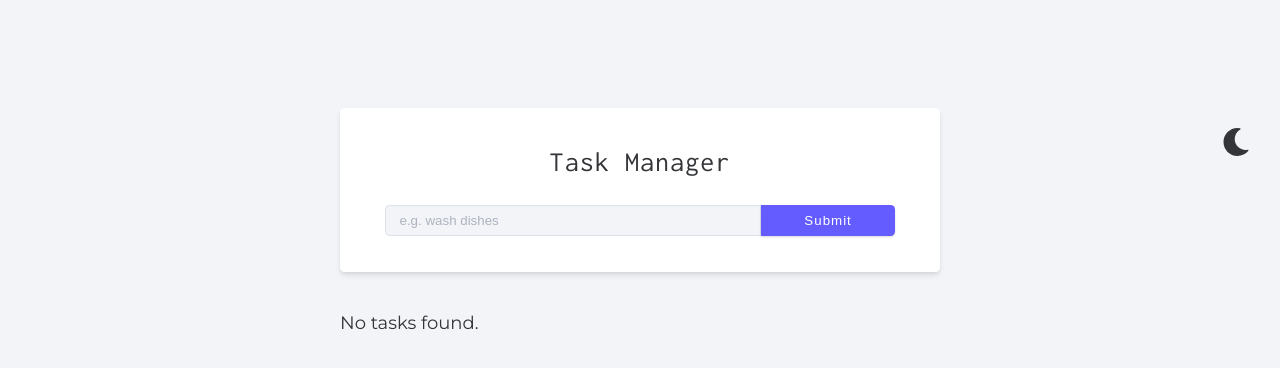
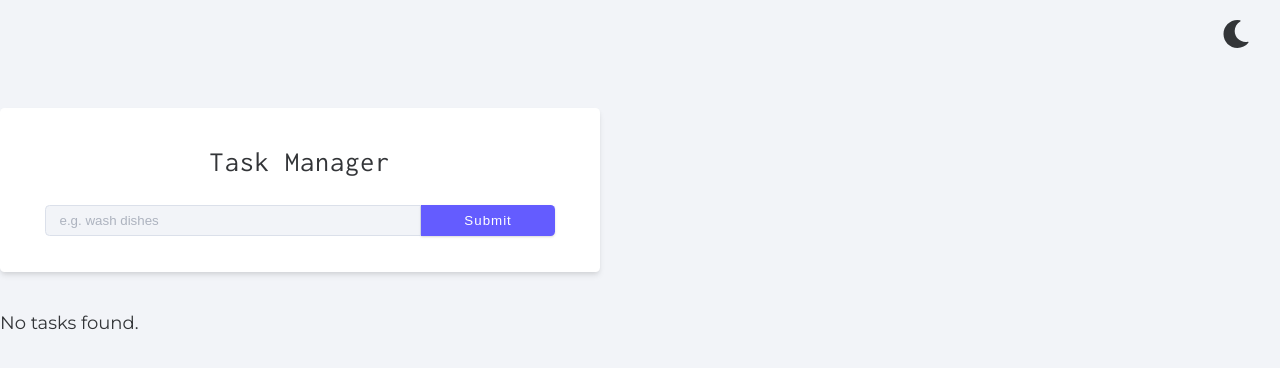
Before and after one commit to Uwa-T1m/to_do_app, a React (Create React App) app: page / in a window 1280 px wide. Shown: the top 368 px of the page. Built offline with nearby package versions, Linux system fonts and the light colour scheme.

Commit message:
to do app completed

```diff
--- a/src/pages/IndexPage.jsx
+++ b/src/pages/IndexPage.jsx
@@ -83,7 +83,7 @@ export default function IndexPage() {
   }, [tasks]);
 
   return (
-    <main className={darkMode ? 'dark-mode' : ''} style={{ minHeight: '100vh', position: 'relative'}}>
+    <main className={darkMode ? 'dark-mode' : ''} style={{ minHeight: '100vh', position: 'absolute' ,top:'0', left:'0'}}>
       <header>
         <button onClick={toggleDarkMode} className="toggle-mode-btn" style={{color:darkMode ? '#fff' : '#333538' }}>
           {darkMode ? <FaSun /> : <FaMoon />}
```
